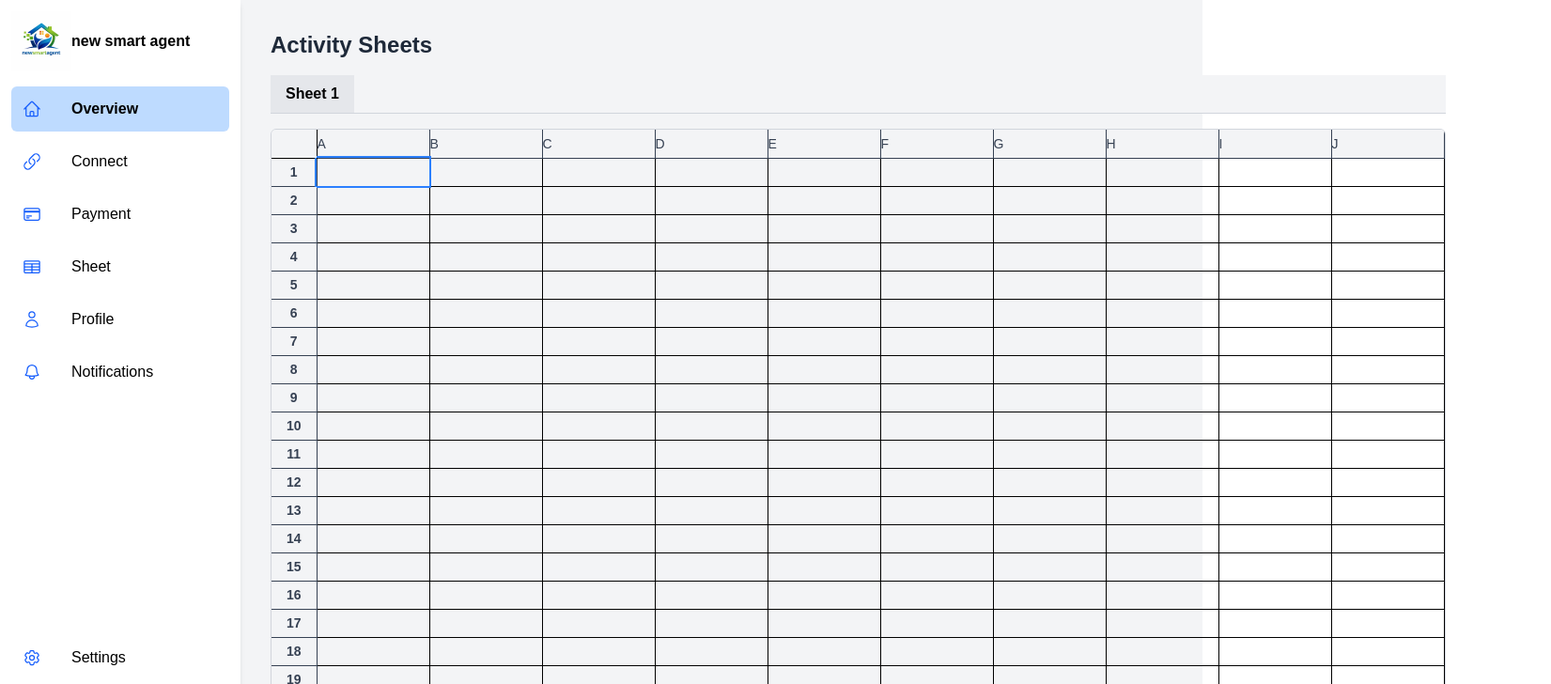
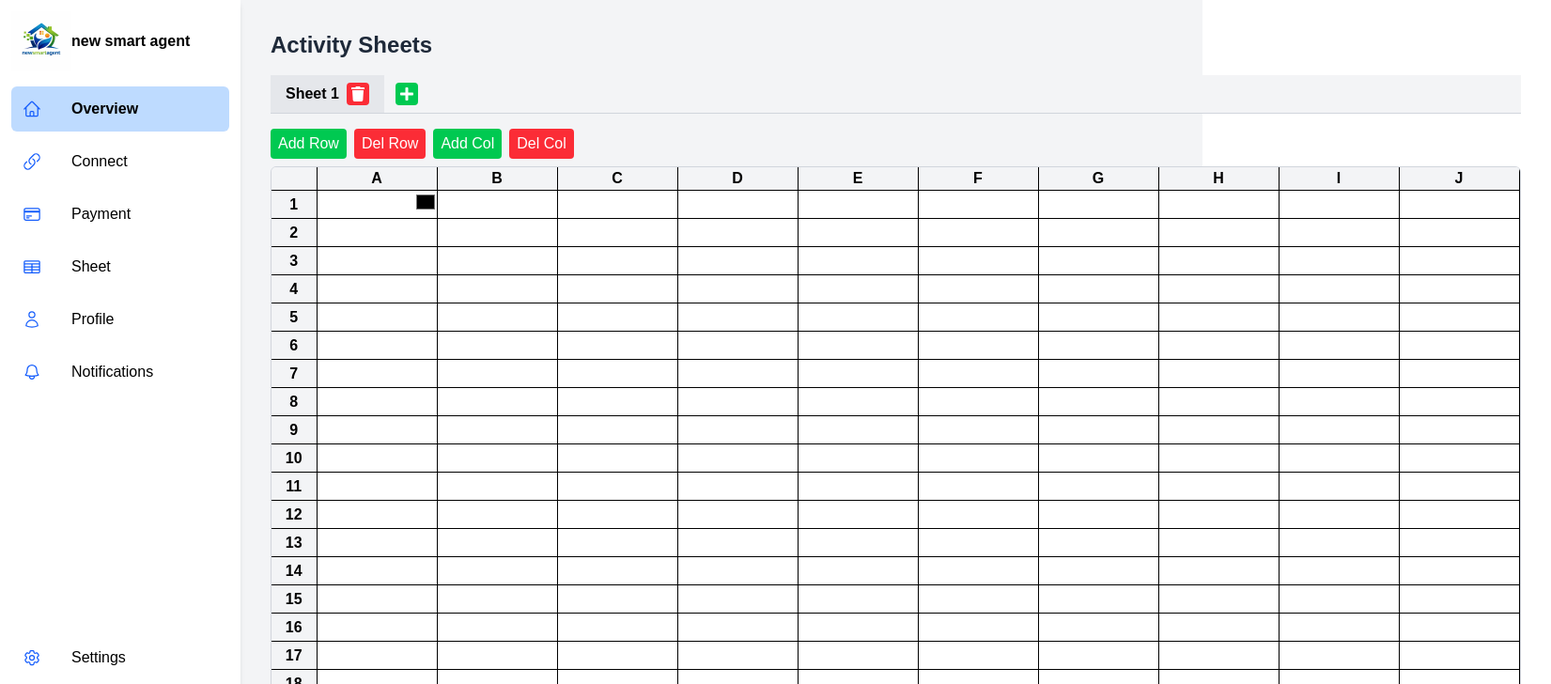
Before and after one commit to Jonayed-nasir/My-SaaS, a Next.js app: page /dashboard in a window 1280 px wide. Shown: the top 728 px of the page at 94% size, 1651 px wide, since content can reach past the window. Built offline with nearby package versions, Linux system fonts and the light colour scheme.

Commit message:
sheet update v2.0.0

```diff
--- a/app/components/SheetTabs.jsx
+++ b/app/components/SheetTabs.jsx
@@ -1,30 +1,40 @@
 "use client";
 
+import { FaPlus, FaTrash } from "react-icons/fa";
+
 export default function SheetTabs({
-  sheets = [],
+  sheets,
   activeSheetId,
   setActiveSheetId,
-  setSheets,
+  addSheet,
+  deleteSheet,
 }) {
-  if (!sheets || sheets.length === 0) {
-    return (
-      <div className="px-4 py-2 text-gray-500">No sheets available</div>
-    );
-  }
+  return (
+    <div className="flex items-center border-b border-gray-300 bg-gray-100 gap-1">
+      {sheets.length === 0 && (
+        <span className="px-4 py-2 text-gray-500">No sheets available</span>
+      )}
 
-  return (
-    <div className="flex items-center border-b border-gray-300 bg-gray-100">
       {sheets.map((sheet) => (
         <div
           key={sheet.id}
-          className={`flex items-center px-4 py-2 cursor-pointer ${
+          className={`flex items-center px-4 py-2 cursor-pointer gap-2 ${
             sheet.id === activeSheetId ? "bg-gray-200 font-bold" : ""
           }`}
-          onClick={() => setActiveSheetId(sheet.id)}
         >
-          {sheet.name}
+          <span onClick={() => setActiveSheetId(sheet.id)}>{sheet.name}</span>
+          <button
+            onClick={() => deleteSheet(sheet.id)}
+            className="p-1 bg-red-500 text-white rounded"
+          >
+            <FaTrash />
+          </button>
         </div>
       ))}
+
+      <button onClick={addSheet} className="p-1 bg-green-500 text-white rounded ml-2">
+        <FaPlus />
+      </button>
     </div>
   );
 }
--- a/app/components/Spreadsheet.jsx
+++ b/app/components/Spreadsheet.jsx
@@ -1,6 +1,6 @@
 "use client";
 
-import { useState, useRef } from "react";
+import { useState, useEffect } from "react";
 
 const getColumnLabel = (n) => {
   let label = "";
@@ -12,113 +12,133 @@ const getColumnLabel = (n) => {
 };
 
 export default function Spreadsheet({ sheet, setSheet }) {
-  if (!sheet) return <p className="p-4 text-gray-500">No sheet selected</p>;
-
-  const { rows = 20, cols = 10, data = {} } = sheet;
+  const { rows = 20, cols = 10, data = {}, colors = {} } = sheet;
 
   const [selected, setSelected] = useState({ row: 0, col: 0 });
   const [columns, setColumns] = useState(Array(cols).fill({ width: 120 }));
   const [rowHeights, setRowHeights] = useState(Array(rows).fill(30));
-  const resizing = useRef(null);
 
-  const handleCellChange = (row, col, value) => {
-    const key = `${row}-${col}`;
+  const [copiedValue, setCopiedValue] = useState("");
+
+  // Add/Delete Row/Col
+  const addRow = () => {
+    setSheet({ ...sheet, rows: sheet.rows + 1 });
+    setRowHeights((prev) => [...prev, 30]);
+  };
+
+  const deleteRow = () => {
+    if (sheet.rows <= 1) return;
+    setSheet({ ...sheet, rows: sheet.rows - 1 });
+    setRowHeights((prev) => prev.slice(0, -1));
+  };
+
+  const addCol = () => {
+    setSheet({ ...sheet, cols: sheet.cols + 1 });
+    setColumns((prev) => [...prev, { width: 120 }]);
+  };
+
+  const deleteCol = () => {
+    if (sheet.cols <= 1) return;
+    setSheet({ ...sheet, cols: sheet.cols - 1 });
+    setColumns((prev) => prev.slice(0, -1));
+  };
+
+  // Cell change & color
+  const handleCellChange = (r, c, value) => {
+    const key = `${r}-${c}`;
     const newData = { ...data, [key]: value };
     setSheet({ ...sheet, data: newData });
+  };
 
-    if (row === rows - 1) setSheet({ ...sheet, data: newData, rows: rows + 1 });
-    if (col === columns.length - 1) {
-      setColumns([...columns, { width: 120 }]);
-      setSheet({ ...sheet, data: newData, cols: columns.length + 1, rows });
+  const setCellColor = (r, c, color) => {
+    const key = `${r}-${c}`;
+    const newColors = { ...colors, [key]: color };
+    setSheet({ ...sheet, colors: newColors });
+  };
+
+  // Keyboard navigation
+  const handleKeyDown = (e, r, c) => {
+    if (e.ctrlKey && e.key === "c") {
+      // Copy
+      const key = `${r}-${c}`;
+      setCopiedValue(data[key] || "");
+      e.preventDefault();
+    } else if (e.ctrlKey && e.key === "v") {
+      // Paste
+      const key = `${r}-${c}`;
+      handleCellChange(r, c, copiedValue);
+      e.preventDefault();
+    } else if (e.key === "ArrowRight") {
+      setSelected({ row: r, col: Math.min(c + 1, sheet.cols - 1) });
+      e.preventDefault();
+    } else if (e.key === "ArrowLeft") {
+      setSelected({ row: r, col: Math.max(c - 1, 0) });
+      e.preventDefault();
+    } else if (e.key === "ArrowDown") {
+      setSelected({ row: Math.min(r + 1, sheet.rows - 1), col: c });
+      e.preventDefault();
+    } else if (e.key === "ArrowUp") {
+      setSelected({ row: Math.max(r - 1, 0), col: c });
+      e.preventDefault();
+    } else if (e.key === "Enter") {
+      setSelected({ row: Math.min(r + 1, sheet.rows - 1), col: c });
+      e.preventDefault();
+    } else if (e.key === "Tab") {
+      setSelected({ row: r, col: Math.min(c + 1, sheet.cols - 1) });
+      e.preventDefault();
     }
   };
 
-  const startColResize = (e, index) => {
-    resizing.current = { type: "col", index, startX: e.clientX, startWidth: columns[index].width };
-    window.addEventListener("mousemove", onResize);
-    window.addEventListener("mouseup", stopResize);
-  };
+  return (
+    <div>
+      {/* Action buttons */}
+      <div className="flex gap-2 mb-2">
+        <button onClick={addRow} className="px-2 py-1 bg-green-500 text-white rounded">Add Row</button>
+        <button onClick={deleteRow} className="px-2 py-1 bg-red-500 text-white rounded">Del Row</button>
+        <button onClick={addCol} className="px-2 py-1 bg-green-500 text-white rounded">Add Col</button>
+        <button onClick={deleteCol} className="px-2 py-1 bg-red-500 text-white rounded">Del Col</button>
+      </div>
 
-  const startRowResize = (e, index) => {
-    resizing.current = { type: "row", index, startY: e.clientY, startHeight: rowHeights[index] };
-    window.addEventListener("mousemove", onResize);
-    window.addEventListener("mouseup", stopResize);
-  };
-
-  const onResize = (e) => {
-    if (!resizing.current) return;
-    if (resizing.current.type === "col") {
-      const { index, startX, startWidth } = resizing.current;
-      const newWidth = Math.max(50, startWidth + e.clientX - startX);
-      const newCols = [...columns];
-      newCols[index] = { width: newWidth };
-      setColumns(newCols);
-    }
-    if (resizing.current.type === "row") {
-      const { index, startY, startHeight } = resizing.current;
-      const newHeight = Math.max(20, startHeight + e.clientY - startY);
-      const newRows = [...rowHeights];
-      newRows[index] = newHeight;
-      setRowHeights(newRows);
-    }
-  };
-
-  const stopResize = () => {
-    resizing.current = null;
-    window.removeEventListener("mousemove", onResize);
-    window.removeEventListener("mouseup", stopResize);
-  };
-
-  return (
+      {/* Spreadsheet table */}
       <div className="overflow-auto border border-gray-300 rounded-md">
         <table className="border-collapse w-max">
           <thead>
             <tr>
               <th className="sticky left-0 z-10 bg-gray-100 border-b border-r w-12 h-6"></th>
-            {columns.map((col, i) => (
-              <th
-                key={i}
-                className="sticky top-0 bg-gray-100 border-b border-r text-sm text-gray-700 font-medium relative"
-                style={{ width: col.width, height: 30 }}
-              >
-                <div className="flex justify-between items-center h-full">
+              {columns.map((_, i) => (
+                <th key={i} className="sticky top-0 bg-gray-100 border-b border-r w-32 h-6">
                   {getColumnLabel(i)}
-                  <div
-                    className="w-1 h-full cursor-col-resize"
-                    onMouseDown={(e) => startColResize(e, i)}
-                  />
-                </div>
                 </th>
               ))}
             </tr>
           </thead>
           <tbody>
-          {Array.from({ length: rows }).map((_, r) => (
+            {Array.from({ length: sheet.rows }).map((_, r) => (
               <tr key={r} style={{ height: rowHeights[r] }}>
-              <th
-                className="sticky left-0 bg-gray-100 border-r border-b text-sm text-gray-700 text-center relative"
-              >
-                {r + 1}
-                <div
-                  className="absolute bottom-0 left-0 w-full h-1 cursor-row-resize"
-                  onMouseDown={(e) => startRowResize(e, r)}
-                />
-              </th>
-              {columns.map((col, c) => {
+                <th className="sticky left-0 bg-gray-100 border-r border-b text-center">{r + 1}</th>
+                {columns.map((_, c) => {
                   const key = `${r}-${c}`;
-                const isActive = selected.row === r && selected.col === c;
                   return (
                     <td
                       key={c}
-                    className={`border-r border-b relative ${isActive ? "outline outline-2 outline-blue-500" : ""}`}
-                    style={{ height: rowHeights[r] }}
-                    onClick={() => setSelected({ row: r, col: c })}
+                      style={{ backgroundColor: colors[key] || "white" }}
+                      className="border-b border-r p-0 relative"
                     >
                       <input
                         value={data[key] || ""}
                         onChange={(e) => handleCellChange(r, c, e.target.value)}
-                      className="w-full h-full px-2 py-[6px] text-sm focus:outline-none"
+                        onFocus={() => setSelected({ row: r, col: c })}
+                        onKeyDown={(e) => handleKeyDown(e, r, c)}
+                        className="w-full h-full px-2 py-[2px] text-sm focus:outline-none"
+                        style={{ backgroundColor: colors[key] || "white" }}
                       />
+                      {selected.row === r && selected.col === c && (
+                        <input
+                          type="color"
+                          className="absolute top-0 right-0 w-6 h-6 p-0 border-0"
+                          onChange={(e) => setCellColor(r, c, e.target.value)}
+                        />
+                      )}
                     </td>
                   );
                 })}
@@ -127,5 +147,6 @@ export default function Spreadsheet({ sheet, setSheet }) {
           </tbody>
         </table>
       </div>
+    </div>
   );
 }
--- a/app/dashboard/page.js
+++ b/app/dashboard/page.js
@@ -6,7 +6,7 @@ import Spreadsheet from "../components/Spreadsheet";
 
 export default function SheetPage() {
   const [sheets, setSheets] = useState([
-    { id: 1, name: "Sheet 1", rows: 20, cols: 10, data: {} },
+    { id: 1, name: "Sheet 1", rows: 20, cols: 10, data: {}, colors: {} },
   ]);
   const [activeSheetId, setActiveSheetId] = useState(1);
 
@@ -16,16 +16,46 @@ export default function SheetPage() {
     setSheets((prev) => prev.map((s) => (s.id === updated.id ? updated : s)));
   };
 
+  const addSheet = () => {
+    const newId = sheets.length ? Math.max(...sheets.map((s) => s.id)) + 1 : 1;
+    const newSheet = {
+      id: newId,
+      name: `Sheet ${newId}`,
+      rows: 20,
+      cols: 10,
+      data: {},
+      colors: {},
+    };
+    const newSheets = [...sheets, newSheet];
+    setSheets(newSheets);
+    setActiveSheetId(newId); // make new sheet active
+  };
+
+  const deleteSheet = (id) => {
+    const filtered = sheets.filter((s) => s.id !== id);
+    setSheets(filtered);
+    if (activeSheetId === id) {
+      setActiveSheetId(filtered.length ? filtered[0].id : null);
+    }
+  };
+
   return (
     <div className="p-4 space-y-4">
       <h1 className="text-2xl font-bold text-gray-800">Activity Sheets</h1>
+
       <SheetTabs
         sheets={sheets}
         activeSheetId={activeSheetId}
         setActiveSheetId={setActiveSheetId}
-        setSheets={setSheets}
+        addSheet={addSheet}
+        deleteSheet={deleteSheet}
       />
-      <Spreadsheet sheet={activeSheet} setSheet={setSheet} />
+
+      {activeSheet ? (
+        <Spreadsheet sheet={activeSheet} setSheet={setSheet} />
+      ) : (
+        <p className="p-4 text-gray-500">No sheet selected</p>
+      )}
     </div>
   );
 }
--- a/package.json
+++ b/package.json
@@ -12,7 +12,8 @@
     "@heroicons/react": "^2.2.0",
     "next": "16.1.4",
     "react": "19.2.3",
-    "react-dom": "19.2.3"
+    "react-dom": "19.2.3",
+    "react-icons": "^5.5.0"
   },
   "devDependencies": {
     "@tailwindcss/postcss": "^4",
```
Also changed, not shown: app/components/ConnectForm.jsx (+32 -6 lines), app/dashboard/connect/page.jsx (+20 -14 lines), 1 other file (tests, documents, lock files or other folders). Lines whose indentation alone changed are shown as unchanged.
